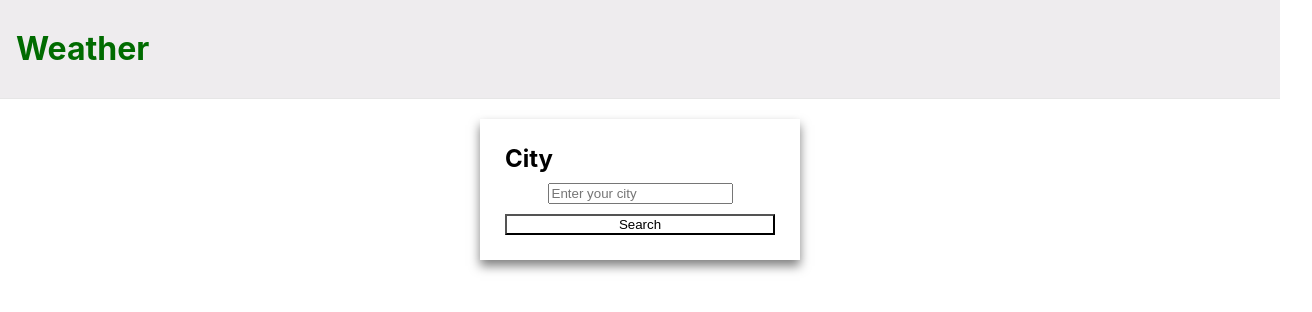
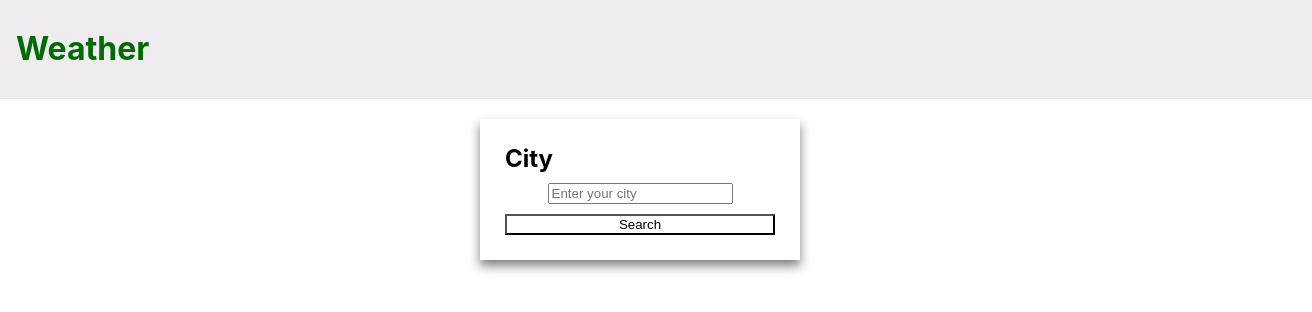
Before and after one commit to dan-cummings/Weather-app-challenge, a React (Create React App) app: page / in a window 1280 px wide. Shown: the top 312 px of the page, 1312 px wide, since content can reach past the window. Built offline with nearby package versions, Linux system fonts and the light colour scheme.

Commit message:
chore: fixed min-width

```diff
--- a/src/components/Header.css
+++ b/src/components/Header.css
@@ -2,6 +2,7 @@ header {
   background-color: #eeecee;
   padding: 0.5rem 1rem;
   border-bottom: 1px solid #e6e6e6;
+  min-width: 100%;
 }
 
 header > h1 {
--- a/src/components/SearchForm.css
+++ b/src/components/SearchForm.css
@@ -5,6 +5,7 @@
   align-items: center;
   width: 25%;
   margin: 20px auto;
+  min-width: 225px;
 }
 
 .search-form > form {
--- a/src/components/Weather.css
+++ b/src/components/Weather.css
@@ -6,6 +6,7 @@
 
 .weather-card {
   width: 25%;
+  min-width: 225px;
   padding: 14px;
 
   display: flex;
--- a/tsconfig.json
+++ b/tsconfig.json
@@ -16,5 +16,6 @@
     "noEmit": true,
     "jsx": "react-jsx"
   },
-  "include": ["src"]
+  "include": ["src"],
+  "exclude": ["node_modules", "dist", "**/*.test.ts"]
 }
```
